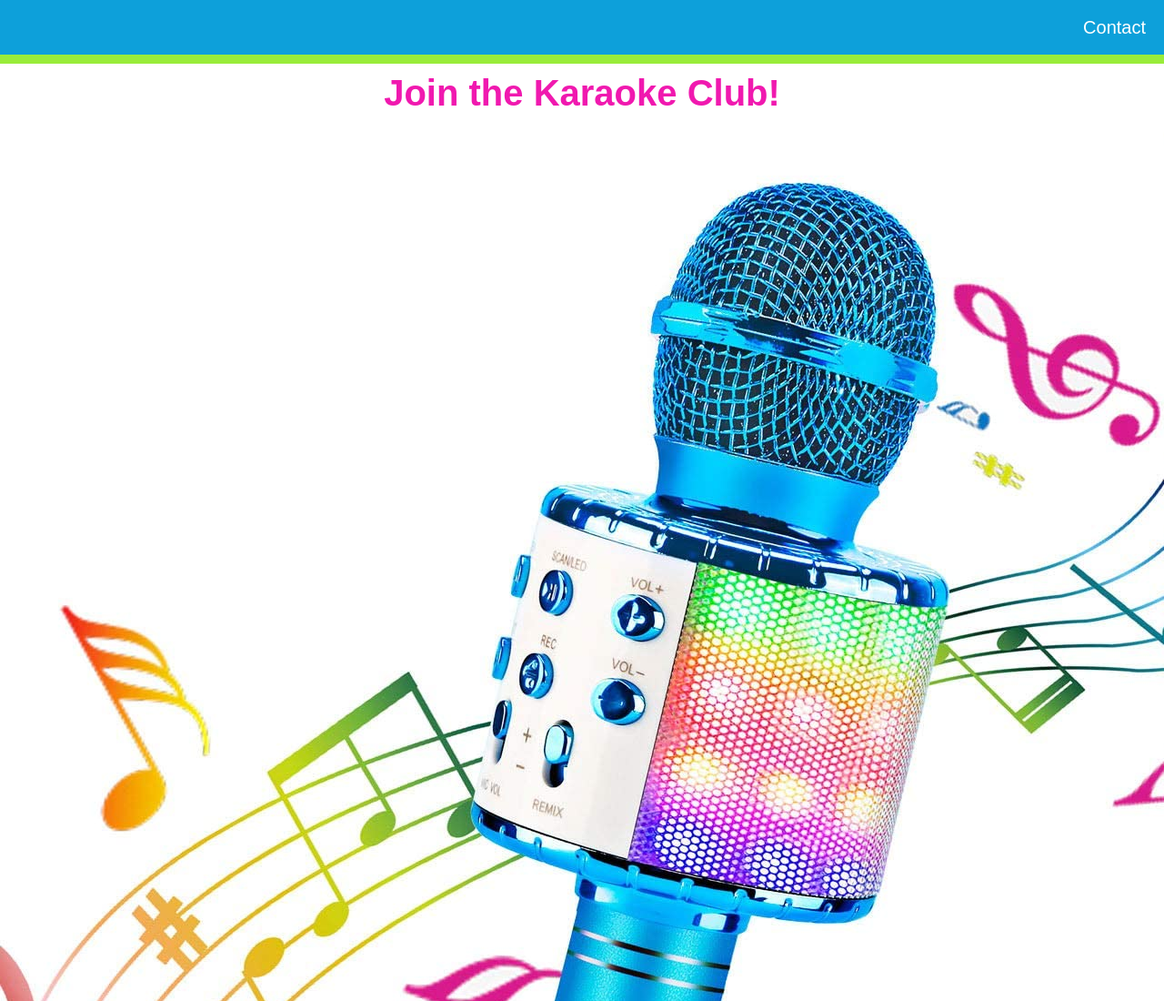
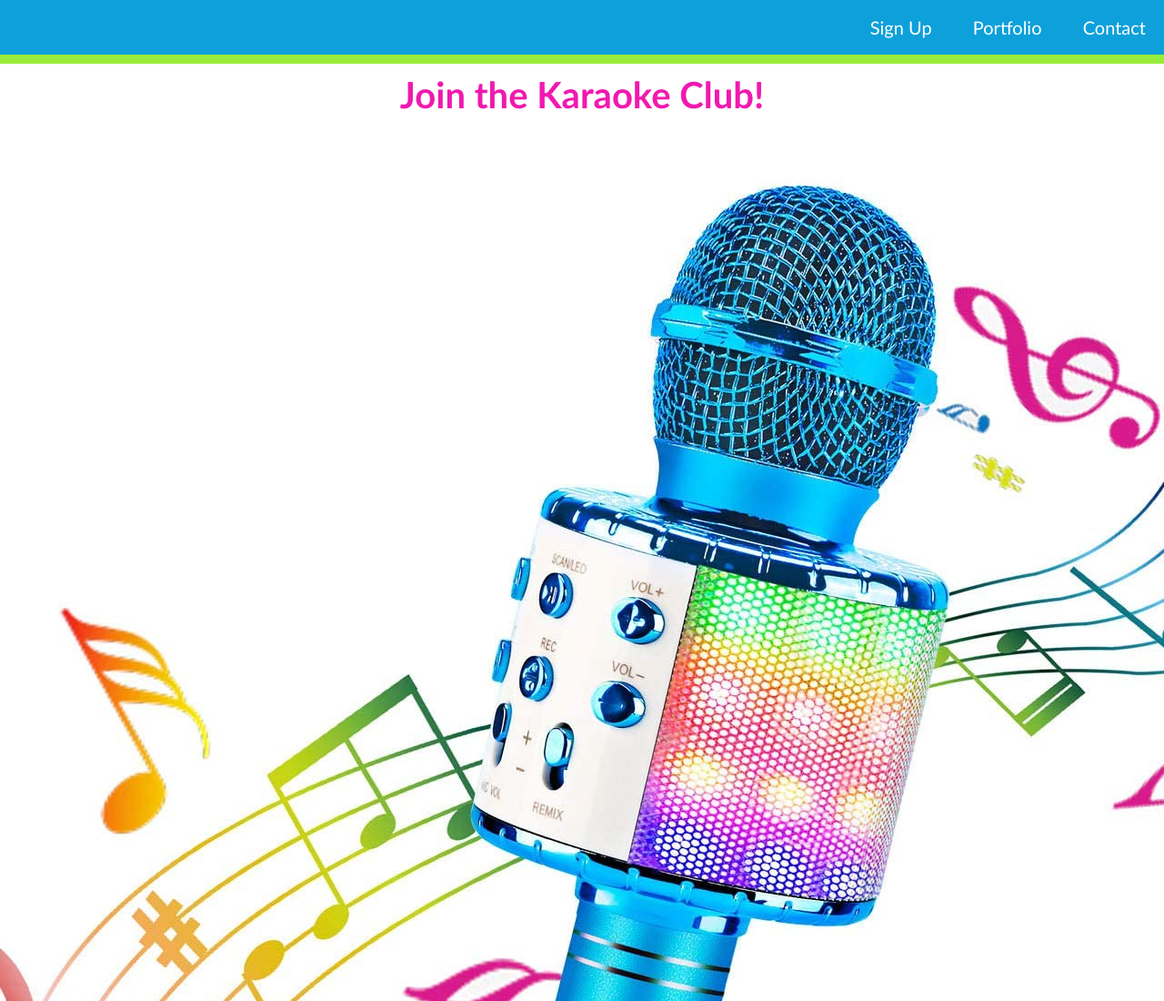
Before and after one commit to danielletran89/miniProject, a plain HTML site: page index.html in a window 1280 px wide. Shown: the top 1100 px of the page at 91% size. Drawn offline with Linux system fonts and the light colour scheme.

Commit message:
Completed jump to sign up form

```diff
--- a/index.html
+++ b/index.html
@@ -11,7 +11,9 @@
   <header>
     <nav class="text-right">
       <ul>
-        <li><a href="#contact">Contact</a></li>
+        <li><a href="#sign-up">Sign Up</a></li>
+        <li> <a href="#portfolio">Portfolio</a></li>
+        <li> <a href="#contact">Contact</a></li>
       </ul>
     </nav>
   </header>
@@ -24,7 +26,7 @@
     </figure>
     <section id="contact">
       <h2 class="text-center">Let's SING!</h2>
-      <form>
+      <form id="sign-up" class="sign-up">
         <ul>
           <li>
             <label class="text-right" for="name">Name:</label>
--- a/style.css
+++ b/style.css
@@ -7,7 +7,7 @@
 /* Element Selectors */
 body {
   position: relative;
-  font-family: "Goudy Bookletter 1911", sans-serif;
+  font-family:'Trebuchet MS', 'Lucida Sans Unicode', 'Lucida Grande', 'Lucida Sans', Arial, sans-serif;
   font-size: 20px;
   background-color: white;
   color: #f019af;
```
